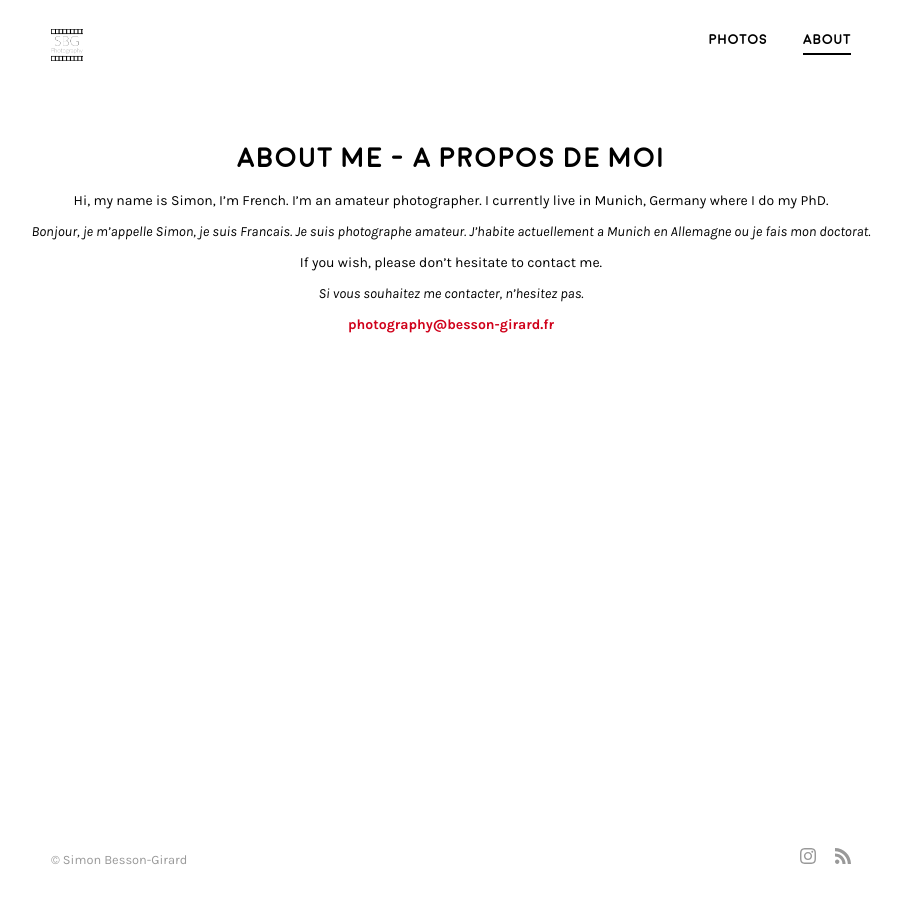
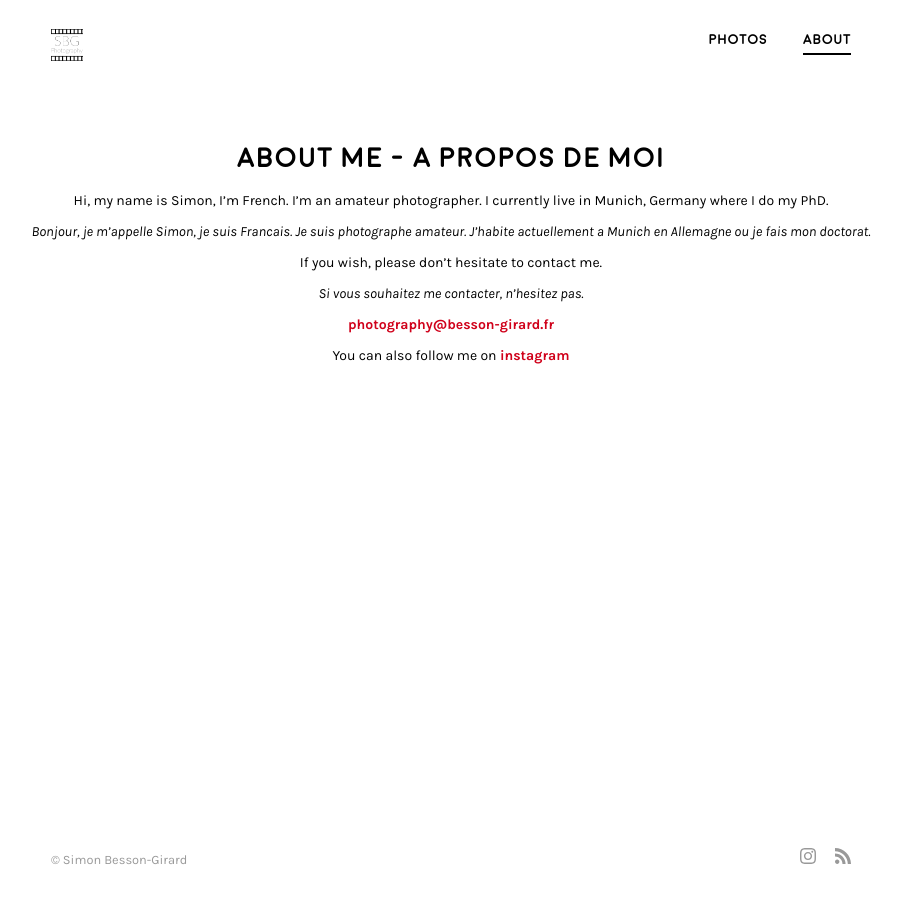
Before and after one commit to shamansim/photography, a Jekyll site: the page built from about.md, in a window 1280 px wide. Shown: the whole page, without its empty margins (189-1090 px from the left). Built offline with Jekyll 4.4.1, drawn with Linux system fonts in a browser that asks for light colours.

Commit message:
modified aboutme

```diff
--- a/about.md
+++ b/about.md
@@ -18,3 +18,7 @@ If you wish, please don't hesitate to contact me.
 
 
 [**photography@besson-girard.fr**](photography@besson-girard.fr)
+
+
+
+You can also follow me on [**instagram**](https://www.instagram.com/shamansim/)
```
